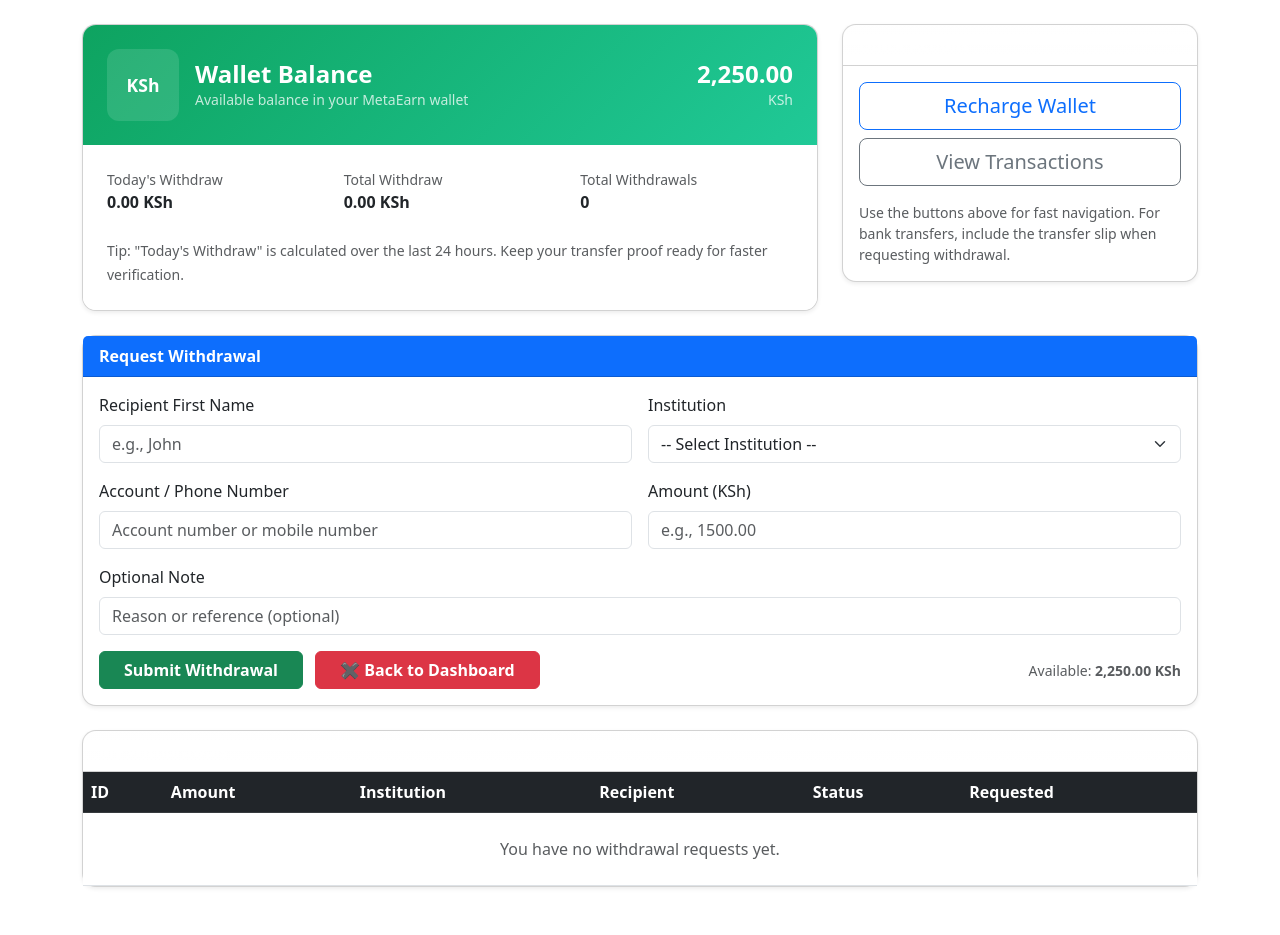
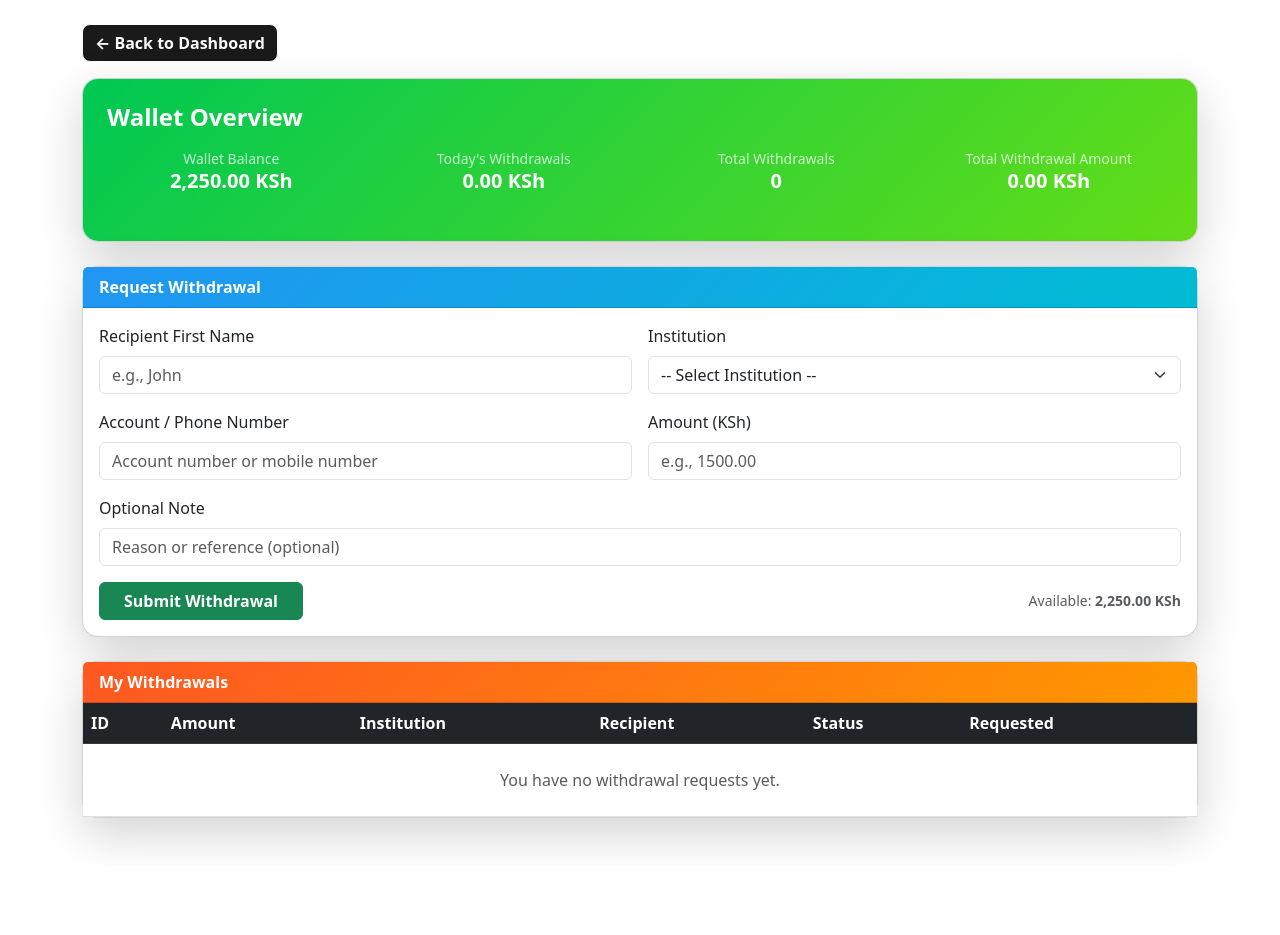
Before and after one commit to brayoobush-netizen/metarearn, a Flask app: page /withdraw in a window 1280 px wide. Shown: the part 56-991 px from the top of the page. After the commit the page ends 903 px from the top, so only its background shows below. Run offline with Flask 3, Linux system fonts and the light colour scheme; a user stored in the database is signed in.

Commit message:
niko njaa

```diff
--- a/templates/withdraw.html
+++ b/templates/withdraw.html
@@ -1,83 +1,49 @@
 {% extends "base.html" %}
 {% block content %}
 
-<!-- Flash Messages (Withdrawal only) -->
-{% with messages = get_flashed_messages(category_filter=["withdrawal"]) %}
-  {% if messages %}
-    {% for message in messages %}
-      <div class="alert alert-info alert-dismissible fade show shadow-sm" role="alert">
-        {{ message }}
-        <button type="button" class="btn-close" data-bs-dismiss="alert" aria-label="Close"></button>
+<!-- Back to Dashboard -->
+<div class="mb-3">
+  <a href="{{ url_for('dashboard') }}" class="btn btn-outline-light fw-bold" style="background:#1a1a1a; border-radius:8px;">
+    ← Back to Dashboard
+  </a>
 </div>
-    {% endfor %}
-  {% endif %}
-{% endwith %}
 
-<!-- Top summary row -->
-<div class="row g-4 mb-4">
-  <div class="col-12 col-lg-8">
-    <div class="card shadow-sm" style="border-radius:14px; overflow:hidden;">
-      <div class="d-flex align-items-center p-4" style="background:linear-gradient(135deg,#0ea360,#20c997); color:#fff;">
-        <div class="me-3" style="width:72px;height:72px;border-radius:12px;background:rgba(255,255,255,0.12);display:flex;align-items:center;justify-content:center;font-weight:700;font-size:1.1rem;">
-          KSh
-        </div>
-        <div>
-          <h4 class="mb-0 fw-bold">Wallet Balance</h4>
-          <div class="small opacity-75">Available balance in your MetaEarn wallet</div>
-        </div>
-        <div class="ms-auto text-end">
-          <div class="h4 mb-0 fw-bold">
-            {{ '{:,.2f}'.format((current_user.wallet_balance|default(0))|float) }}
-          </div>
-          <div class="small opacity-75">KSh</div>
+<!-- Wallet Summary Card -->
+<div class="card shadow-lg mb-4" style="border-radius:16px; overflow:hidden;">
+  <div class="p-4" style="background:linear-gradient(135deg,#00c853,#64dd17); color:#fff;">
+    <h4 class="fw-bold mb-3">Wallet Overview</h4>
+    <div class="row text-center">
+      <div class="col-6 col-md-3 mb-3">
+        <div class="small opacity-75">Wallet Balance</div>
+        <div class="h5 fw-bold">
+          {{ '{:,.2f}'.format((current_user.wallet_balance|default(0))|float) }} KSh
         </div>
       </div>
-
-      <div class="p-4 bg-white">
-        <div class="row">
-          <div class="col-6 col-md-4 mb-3">
-            <div class="small text-muted">Today's Withdraw</div>
-            <div class="fw-bold">
+      <div class="col-6 col-md-3 mb-3">
+        <div class="small opacity-75">Today's Withdrawals</div>
+        <div class="h5 fw-bold">
           {{ '{:,.2f}'.format((todays_withdraw|default(0))|float) }} KSh
         </div>
       </div>
-          <div class="col-6 col-md-4 mb-3">
-            <div class="small text-muted">Total Withdraw</div>
-            <div class="fw-bold">
+      <div class="col-6 col-md-3 mb-3">
+        <div class="small opacity-75">Total Withdrawals</div>
+        <div class="h5 fw-bold">{{ (withdrawals|length) if withdrawals is defined else 0 }}</div>
+      </div>
+      <div class="col-6 col-md-3 mb-3">
+        <div class="small opacity-75">Total Withdrawal Amount</div>
+        <div class="h5 fw-bold">
           {{ '{:,.2f}'.format((total_withdraw|default(0))|float) }} KSh
         </div>
-          </div>
-          <div class="col-12 col-md-4 mb-3">
-            <div class="small text-muted">Total Withdrawals</div>
-            <div class="fw-bold">{{ (withdrawals|length) if withdrawals is defined else 0 }}</div>
-          </div>
-        </div>
-        <div class="mt-2">
-          <small class="text-muted">Tip: "Today's Withdraw" is calculated over the last 24 hours. Keep your transfer proof ready for faster verification.</small>
-        </div>
-      </div>
-    </div>
-  </div>
-
-  <div class="col-12 col-lg-4">
-    <div class="card shadow-sm" style="border-radius:14px;">
-      <div class="card-header bg-gradient text-white fw-bold" style="background:linear-gradient(135deg,#6f42c1,#d63384);">
-        Quick Actions
-      </div>
-      <div class="card-body">
-        <div class="d-grid gap-2">
-          <a href="{{ url_for('recharge') }}" class="btn btn-outline-primary btn-lg">Recharge Wallet</a>
-          <a href="{{ transactions_url or url_for('dashboard') }}" class="btn btn-outline-secondary btn-lg">View Transactions</a>
-        </div>
-        <div class="mt-3 small text-muted">Use the buttons above for fast navigation. For bank transfers, include the transfer slip when requesting withdrawal.</div>
       </div>
     </div>
   </div>
 </div>
 
 <!-- Withdrawal Form -->
-<div class="card mb-4 shadow-sm" style="border-radius:14px;">
-  <div class="card-header bg-primary text-white fw-bold">Request Withdrawal</div>
+<div class="card mb-4 shadow-lg" style="border-radius:16px;">
+  <div class="card-header text-white fw-bold" style="background:linear-gradient(135deg,#2196f3,#00bcd4);">
+    Request Withdrawal
+  </div>
   <div class="card-body">
     <form id="withdrawForm" method="POST" class="row g-3" novalidate>
       {% if csrf_token is defined %}
@@ -88,12 +54,12 @@
 
       <div class="col-12 col-md-6">
         <label class="form-label">Recipient First Name</label>
-        <input type="text" name="recipient_name" class="form-control" required aria-required="true" placeholder="e.g., John">
+        <input type="text" name="recipient_name" class="form-control" required placeholder="e.g., John">
       </div>
 
       <div class="col-12 col-md-6">
         <label class="form-label">Institution</label>
-        <select name="bank_name" class="form-select" required aria-required="true">
+        <select name="bank_name" class="form-select" required>
           <option value="">-- Select Institution --</option>
           <option value="M-Pesa">M-Pesa</option>
           <option value="Airtel Money">Airtel Money</option>
@@ -110,12 +76,12 @@
 
       <div class="col-12 col-md-6">
         <label class="form-label">Account / Phone Number</label>
-        <input type="text" name="account_number" class="form-control" required aria-required="true" placeholder="Account number or mobile number">
+        <input type="text" name="account_number" class="form-control" required placeholder="Account number or mobile number">
       </div>
 
       <div class="col-12 col-md-6">
         <label class="form-label">Amount (KSh)</label>
-        <input type="number" step="0.01" name="amount" class="form-control" required aria-required="true" min="1" placeholder="e.g., 1500.00">
+        <input type="number" step="0.01" name="amount" class="form-control" required min="1" placeholder="e.g., 1500.00">
       </div>
 
       <div class="col-12">
@@ -124,26 +90,21 @@
       </div>
 
       <div class="col-12 d-flex justify-content-between align-items-center">
-        <div>
         <button id="submitBtn" type="submit" class="btn btn-success px-4 fw-bold">
-            <span id="btnSpinner" class="spinner-border spinner-border-sm me-2 d-none" role="status" aria-hidden="true"></span>
+          <span id="btnSpinner" class="spinner-border spinner-border-sm me-2 d-none" role="status"></span>
           Submit Withdrawal
         </button>
-          <a href="{{ url_for('dashboard') }}" class="btn btn-danger px-4 fw-bold ms-2">✖ Back to Dashboard</a>
-        </div>
-        <div class="text-end">
         <small class="text-muted">Available: <strong>
           {{ '{:,.2f}'.format((current_user.wallet_balance|default(0))|float) }} KSh
         </strong></small>
-        </div>
       </div>
     </form>
   </div>
 </div>
 
 <!-- Withdrawal History -->
-<div class="card shadow-sm mb-5" style="border-radius:14px;">
-  <div class="card-header bg-gradient text-white fw-bold" style="background:linear-gradient(135deg,#6f42c1,#d63384);">
+<div class="card shadow-lg mb-5" style="border-radius:16px;">
+  <div class="card-header text-white fw-bold" style="background:linear-gradient(135deg,#ff5722,#ff9800);">
     My Withdrawals
   </div>
   <div class="card-body p-0">
@@ -151,12 +112,12 @@
       <table class="table table-hover mb-0 align-middle">
         <thead class="table-dark">
           <tr>
-            <th scope="col">ID</th>
-            <th scope="col">Amount</th>
-            <th scope="col">Institution</th>
-            <th scope="col">Recipient</th>
-            <th scope="col">Status</th>
-            <th scope="col">Requested</th>
+            <th>ID</th>
+            <th>Amount</th>
+            <th>Institution</th>
+            <th>Recipient</th>
+            <th>Status</th>
+            <th>Requested</th>
           </tr>
         </thead>
         <tbody>
@@ -172,12 +133,11 @@
                 <td>{{ w.bank_name }}</td>
                 <td>{{ w.recipient_name }}</td>
                 <td>
-                  {% set status = (w.status or '')|string %}
-                  {% if status == 'Paid' %}
+                  {% if w.status == 'Paid' %}
                     <span class="badge bg-success">Paid</span>
-                  {% elif status == 'Pending' %}
+                  {% elif w.status == 'Pending' %}
                     <span class="badge bg-warning text-dark">Pending</span>
-                  {% elif status == 'Rejected' %}
+                  {% elif w.status == 'Rejected' %}
                     <span class="badge bg-danger">Rejected</span>
                   {% else %}
                     <span class="badge bg-secondary">{{ w.status }}</span>
@@ -201,17 +161,17 @@
   </div>
 </div>
 
-<!-- Confirmation Modal (Bootstrap) -->
+<!-- Confirmation Modal -->
 <div class="modal fade" id="confirmModal" tabindex="-1" aria-labelledby="confirmModalLabel" aria-hidden="true">
   <div class="modal-dialog modal-dialog-centered">
     <div class="modal-content" style="border-radius:12px;">
       <div class="modal-header">
         <h5 class="modal-title" id="confirmModalLabel">Confirm Withdrawal</h5>
-        <button type="button" class="btn-close" data-bs-dismiss="modal" aria-label="Close"></button>
+        <button type="button" class="btn-close" data-bs-dismiss="modal"></button>
       </div>
       <div class="modal-body">
-        <p class="mb-1">Please confirm you want to withdraw <strong id="confirmAmount">KSh 0.00</strong> to <strong id="confirmRecipient">Recipient</strong> via <strong id="confirmInstitution">Institution</strong>.</p>
-        <p class="small text-muted mb-0">Make sure the account/phone number is correct. Incorrect details may delay processing.</p>
+        <p>Please confirm you want to withdraw <strong id="confirmAmount">KSh 0.00</strong> to <strong id="confirmRecipient">Recipient</strong> via <strong id="confirmInstitution">Institution</strong>.</p>
+        <p class="small text-muted">Ensure account/phone number is correct to avoid delays.</p>
       </div>
       <div class="modal-footer">
         <button id="modalCancel" type="button" class="btn btn-secondary" data-bs-dismiss="modal">Cancel</button>
@@ -221,14 +181,14 @@
   </div>
 </div>
 
-<!-- Inline script: client-side validation + UX -->
+<!-- Inline Script -->
 <script>
 (function () {
   const form = document.getElementById('withdrawForm');
   const submitBtn = document.getElementById('submitBtn');
   const btnSpinner = document.getElementById('btnSpinner');
 
-    // Bootstrap modal (assumes bootstrap JS is loaded in base.html)
+  // Bootstrap modal
   const confirmModalEl = document.getElementById('confirmModal');
   let confirmModal = null;
   if (typeof bootstrap !== 'undefined') {
@@ -240,12 +200,13 @@
     const amount = form.querySelector('input[name="amount"]').value || '0.00';
     const recipient = form.querySelector('input[name="recipient_name"]').value || 'Recipient';
     const institution = form.querySelector('select[name="bank_name"]').value || 'Institution';
-      document.getElementById('confirmAmount').textContent = 'KSh ' + parseFloat(amount || 0).toLocaleString(undefined, {minimumFractionDigits:2, maximumFractionDigits:2});
+    document.getElementById('confirmAmount').textContent =
+      'KSh ' + parseFloat(amount || 0).toLocaleString(undefined, {minimumFractionDigits:2, maximumFractionDigits:2});
     document.getElementById('confirmRecipient').textContent = recipient;
     document.getElementById('confirmInstitution').textContent = institution;
   }
 
-    // Prevent double submit and show spinner
+  // Spinner handling
   function startSubmitting() {
     submitBtn.setAttribute('disabled', 'disabled');
     btnSpinner.classList.remove('d-none');
@@ -255,19 +216,16 @@
     btnSpinner.classList.add('d-none');
   }
 
-    // Intercept submit to show confirmation modal
+  // Intercept submit
   form.addEventListener('submit', function (e) {
-      // Basic HTML5 validation
     if (!form.checkValidity()) {
-        // Let browser show validation UI
-        return;
+      return; // let browser show validation
     }
     e.preventDefault();
     populateModal();
     if (confirmModal) {
       confirmModal.show();
     } else {
-        // Fallback: if bootstrap not available, ask native confirm
       if (confirm('Confirm withdrawal?')) {
         startSubmitting();
         form.submit();
@@ -275,7 +233,7 @@
     }
   });
 
-    // Modal confirm button: actually submit
+  // Modal confirm button
   const modalConfirm = document.getElementById('modalConfirm');
   if (modalConfirm) {
     modalConfirm.addEventListener('click', function () {
@@ -285,7 +243,7 @@
     });
   }
 
-    // If modal cancelled, ensure spinner hidden
+  // Modal cancel button
   const modalCancel = document.getElementById('modalCancel');
   if (modalCancel) {
     modalCancel.addEventListener('click', function () {
@@ -293,7 +251,7 @@
     });
   }
 
-    // Accessibility: focus first invalid input on submit attempt
+  // Accessibility: focus first invalid input
   form.addEventListener('invalid', function (e) {
     e.preventDefault();
     e.target.focus();
```
Also changed, not shown: instance/users.db. Lines whose indentation alone changed are shown as unchanged.
